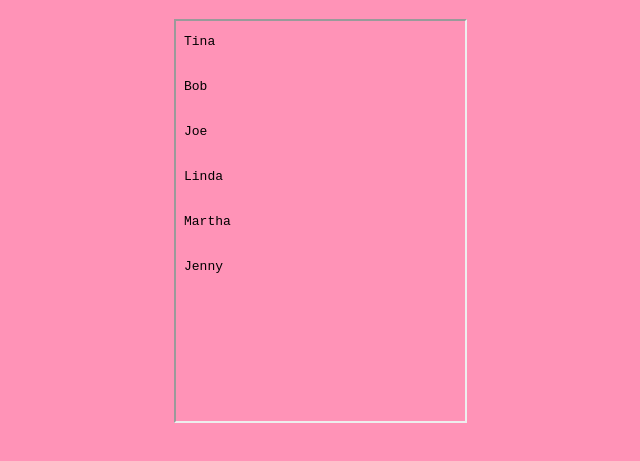
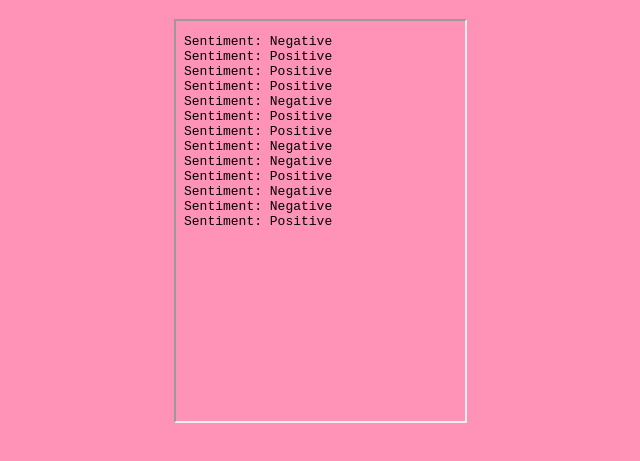
Before and after one commit to anshulmago1/email-sentiment-analysis, a plain HTML site: page customerPage.html in a window 1280 px wide. Shown: the part 165-626 px from the top of the page, without its empty margins (376-1016 px from the left). Drawn offline with Linux system fonts and the light colour scheme.

Commit message:
displays sentimemt.txt

```diff
--- a/customerPage.html
+++ b/customerPage.html
@@ -24,7 +24,7 @@
 
      <h1>Customer List:</h1>
 
-        <p><iframe src="customers.txt" frameborder="10px" height="400"
+        <p><iframe src="sentiment.txt" frameborder="10px" height="400"
             width="40%"></iframe></p>
 
 
```
